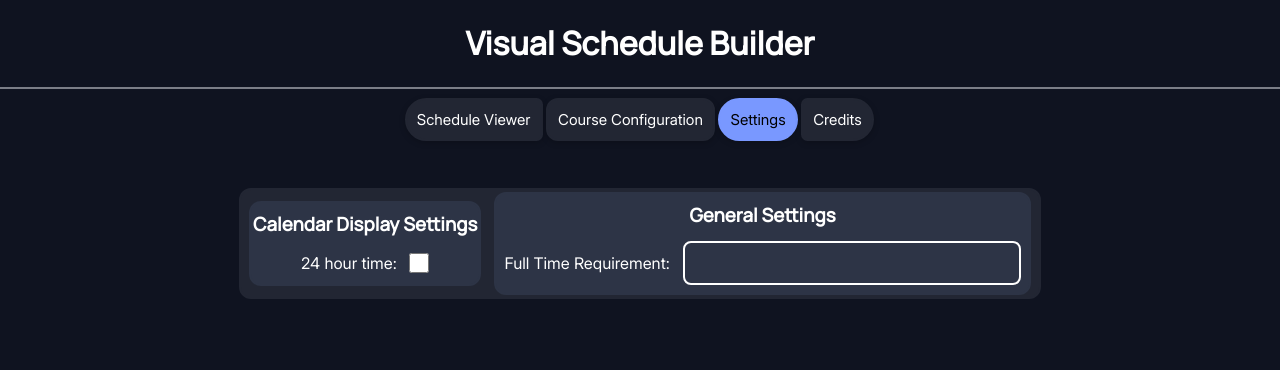
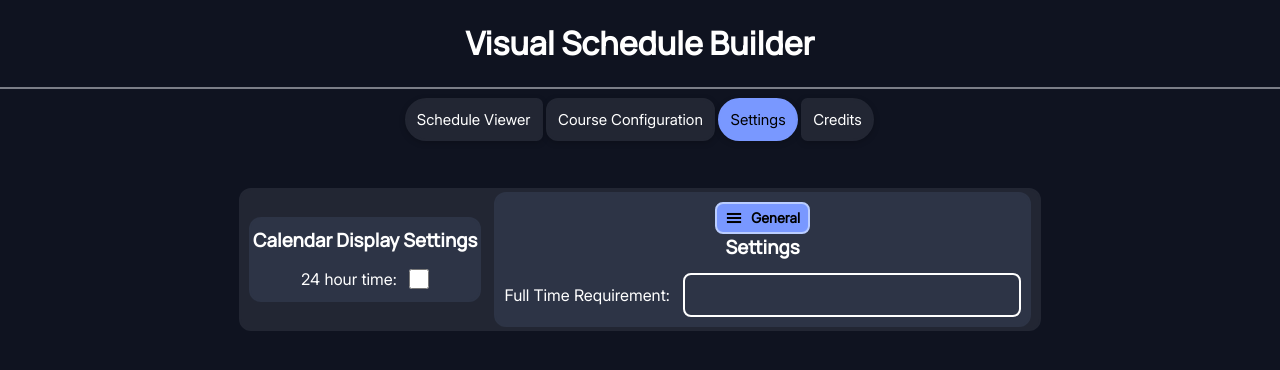
Before and after one commit to VoidCloud04/Visual-Schedule-Builder, a SvelteKit app: page / in a window 1280 px wide. Both pictures are taken after a click on the button "Settings". Shown: the top 370 px of the page. Built offline with nearby package versions, Linux system fonts and the light colour scheme.

Commit message:
Chip Implementation

```diff
--- /dev/null
+++ b/src/lib/components/Chip.svelte
@@ -0,0 +1,41 @@
+<script>
+    let {text, iconName = '', disabled = false} = $props()
+    import Icon from "./Icon.svelte";
+</script>
+
+<div class="chip {disabled ? 'disabled' : ''} {iconName !== '' ? 'has-icon' : ''}">
+    {#if iconName !== ''}
+        <Icon name={iconName} fontSize="18px"/>
+    {/if}
+    <p>{text}</p>
+</div>
+
+<style lang="scss">
+    @use '$lib/styles/variables' as *;
+    .chip {
+        display: flex;
+        align-items: center;
+        justify-content: flex-start;
+        box-sizing: border-box;
+        border: 2px solid $primaryVar;
+        border-radius: 8px;
+        background-color: $primary;
+        color: $onPrimary;
+        height: 32px;
+        width: fit-content;
+        padding: 0 16px;
+    }
+    .has-icon {
+        padding: 0 8px;
+        gap: 8px;
+    }
+    p {
+        margin: 0;
+        font-size: 14px;
+        line-height: 1;
+    }
+    .disabled {
+        border-color: $disabled;
+        background-color: $onDisabled;
+    }
+</style>
--- a/src/routes/Settings.svelte
+++ b/src/routes/Settings.svelte
@@ -1,4 +1,6 @@
 <script>
+    import Chip from "../lib/components/Chip.svelte";
+
     let {use24Hour = $bindable(), fullTimeReq = $bindable()} = $props()
 </script>
 
@@ -12,7 +14,7 @@
                 </div>
             </div>
             <div class="flexCol surface-1">
-                <h3>General Settings</h3>
+                <h3><Chip text="General"iconName="menu"/> Settings</h3>
                 <div class="flexRow">
                     <label for="ftReq">Full Time Requirement:</label>
                     <input id="ftReq"  type="number" bind:value={fullTimeReq} min="0">
```
Also changed, not shown: src/lib/components/ChipList.svelte (added, +9 -0 lines), 1 other file (tests, documents, lock files or other folders).
